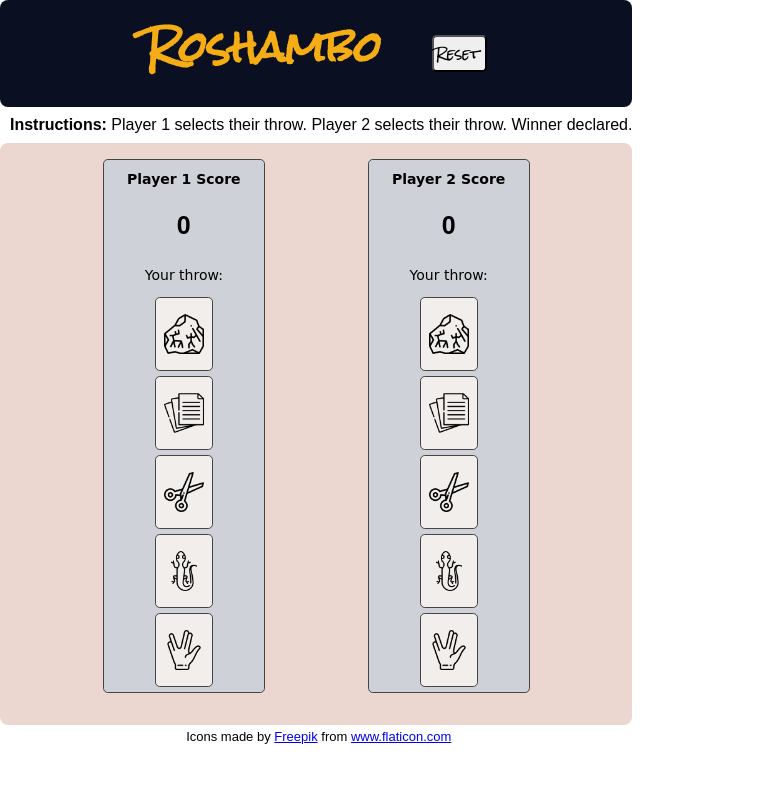
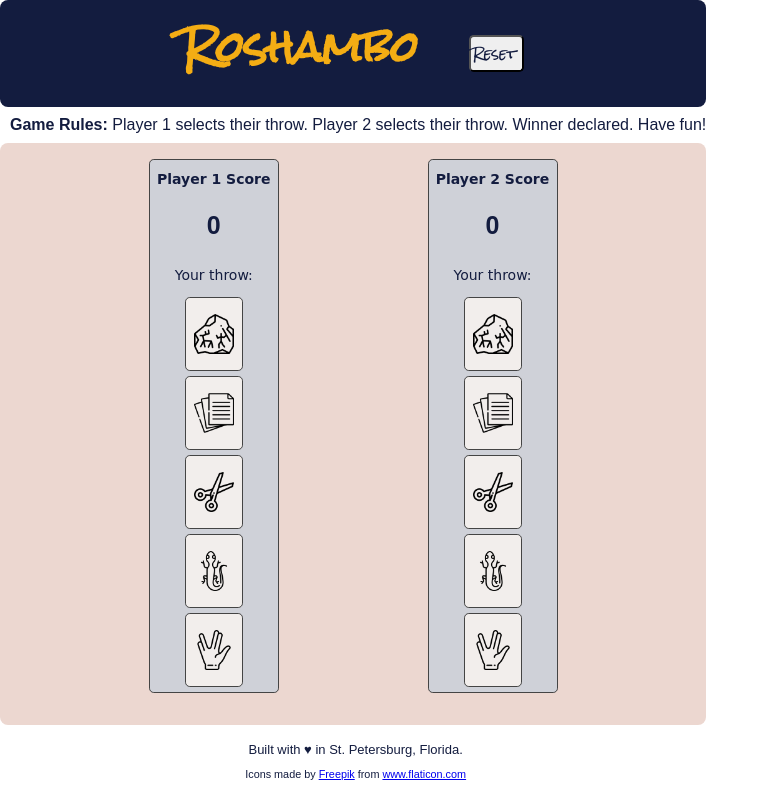
Before and after one commit to shawnsoltesz/RoshamboJS, a website built with Vite: page index.html in a window 1280 px wide. Shown: the whole page, without its empty margins (0-769 px from the left). Built offline with nearby package versions, Linux system fonts and the light colour scheme; a web font is replaced by a local one.

Commit message:
optimized font and colot tags in code to make changes in the root

```diff
--- a/index.html
+++ b/index.html
@@ -17,8 +17,8 @@
       <button class="reset">Reset</button>
     </header>
     <aside>
-      <strong>Instructions:</strong> Player 1 selects their throw. Player 2
-      selects their throw. Winner declared.
+      <strong>Game Rules:</strong> Player 1 selects their throw. Player 2
+      selects their throw. Winner declared. Have fun!
     </aside>
     <main>
       <section>
@@ -114,9 +114,15 @@
       </section>
     </main>
     <footer>
-      Icons made by
-      <a href="https://www.freepik.com" title="Freepik">Freepik</a> from
-      <a href="https://www.flaticon.com/" title="Flaticon">www.flaticon.com</a>
+      <p>Built with ♥ in St. Petersburg, Florida.</p>
+
+      <div class="attribution">
+        Icons made by
+        <a href="https://www.freepik.com" title="Freepik">Freepik</a> from
+        <a href="https://www.flaticon.com/" title="Flaticon"
+          >www.flaticon.com</a
+        >
+      </div>
     </footer>
     <script type="module" src="/src/main.ts"></script>
   </body>
--- a/src/style.css
+++ b/src/style.css
@@ -1,7 +1,17 @@
 @import url('https://fonts.googleapis.com/css2?family=Finger+Paint&family=Rock+Salt&display=swap');
 @import url('https://cdnjs.cloudflare.com/ajax/libs/font-awesome/5.12.0-2/css/all.min.css');
+
 :root {
   font: 16px / 1 sans-serif;
+  --text-color: rgb(19, 28, 63);
+  --header-color: rgb(244, 173, 20);
+  --background-color: rgb(236, 215, 208);
+  --icon-background-color: rgb(242, 238, 236);
+  --player-console-background-color: rgb(207, 209, 216);
+  --hover-background-color: rgb(226, 171, 51);
+  --active-background-color: rgb(155, 118, 36);
+  --border-color: thin solid #444444;
+  --header-font: 'Finger Paint', cursive;
 }
 html {
   height: auto;
@@ -12,12 +22,14 @@ body {
   max-height: fit-content;
   min-width: fit-content;
   max-width: fit-content;
+  color: var(--text-color);
 }
 
 main {
   display: flex;
   flex-wrap: wrap;
   justify-content: space-evenly;
+  color: var(--text-color);
 }
 
 header {
@@ -25,9 +37,9 @@ header {
   justify-content: center;
   /* font-family: 'Finger Paint', cursive; */
   font-family: 'Rock Salt', cursive;
-  color: rgb(244, 173, 20);
+  color: var(--header-color);
   font-size: 20px;
-  background-color: rgb(10, 15, 33);
+  background-color: var(--text-color);
   border-radius: 0.5rem;
 }
 
@@ -60,8 +72,8 @@ li {
   padding-right: 8px;
   padding-left: 8px;
   margin-bottom: 5px;
-  background-color: rgb(242, 238, 236);
-  border: thin solid #444444;
+  background-color: var(--icon-background-color);
+  border: var(--border-color);
   border-radius: 0.3rem;
   width: 40px;
   height: 40px;
@@ -71,26 +83,26 @@ main {
   display: flex;
   flex-wrap: wrap;
   justify-content: space-evenly;
-  background-color: rgb(236, 215, 208);
+  background-color: var(--background-color);
   padding-top: 1rem;
   border-radius: 0.5rem;
 }
 
 section {
-  min-width: 10rem;
-  border: thin solid #444444;
+  min-width: 8rem;
+  border: var(--border-color);
   border-radius: 0.3rem;
   margin-bottom: 2rem;
 
   display: flex;
   flex-direction: column;
   align-items: center;
-  background-color: rgb(207, 209, 216);
+  background-color: var(--player-console-background-color);
 }
 
 section h2,
 section p {
-  font-family: 'Finger Paint', cursive;
+  font-family: var(--header-font);
   text-align: center;
   font-size: 14px;
 }
@@ -116,7 +128,7 @@ section h3 {
 .reset,
 .spock {
   cursor: pointer;
-  color: rgb(0, 0, 0);
+  color: var(--text-color);
 }
 
 .rock:hover,
@@ -125,7 +137,7 @@ section h3 {
 .lizard:hover,
 .reset:hover,
 .spock:hover {
-  background-color: rgb(226, 171, 51);
+  background-color: var(--hover-background-color);
 }
 
 .rock:active,
@@ -134,7 +146,7 @@ section h3 {
 .lizard:active,
 .reset:active,
 .spock:active {
-  background-color: rgb(155, 118, 36);
+  background-color: var(--active-background-color);
 }
 
 footer {
```
